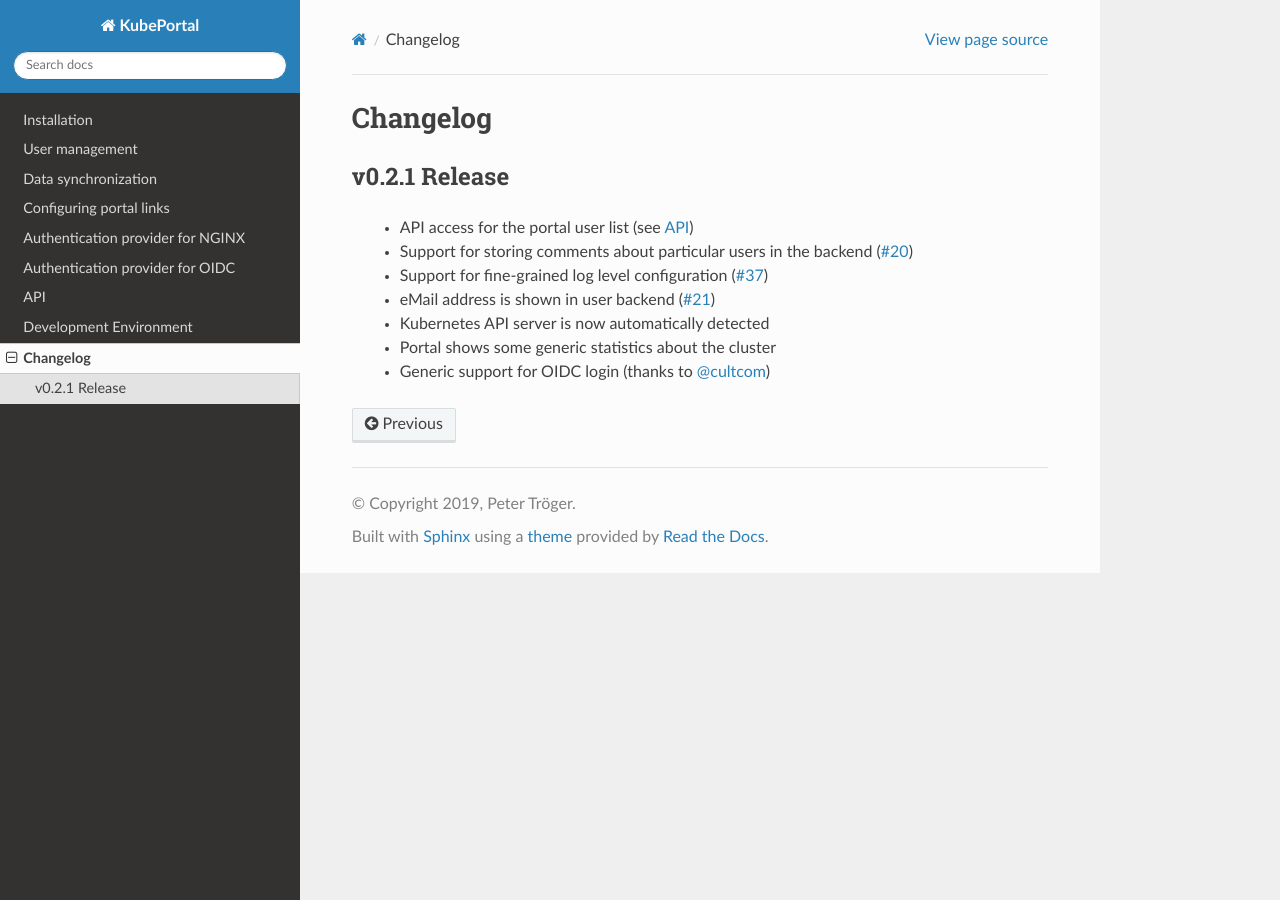
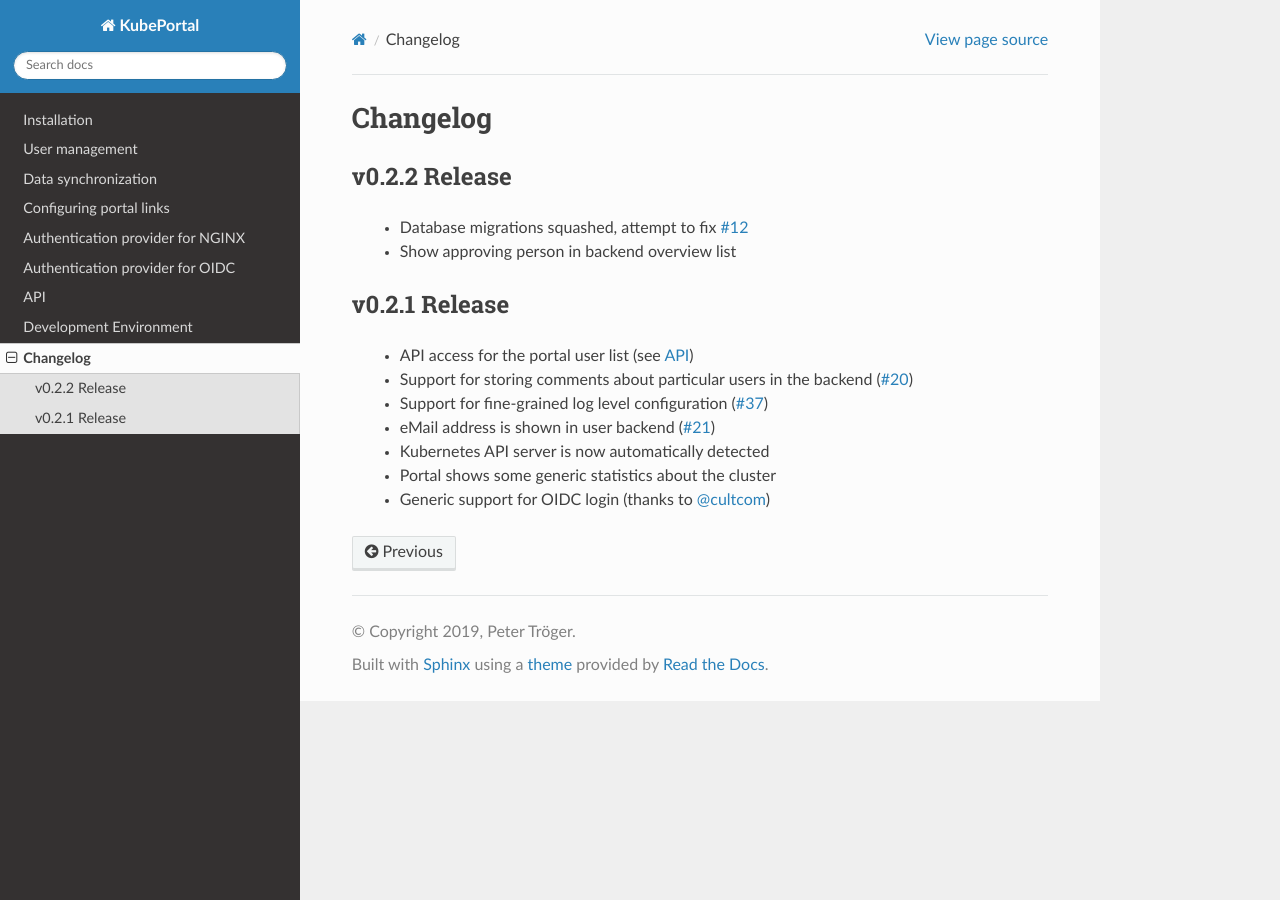
Before and after one commit to kubeportal/kubeportal, a Sphinx documentation site: the page built from docs/changelog.rst, in a window 1280 px wide. Built offline with Sphinx 7.4.7 and the Read the Docs theme 2.0.0, drawn with Linux system fonts in a browser that asks for light colours.

Commit message:
Prepare v0.2.2 release

```diff
--- a/docs/changelog.rst
+++ b/docs/changelog.rst
@@ -1,5 +1,14 @@
 Changelog
 #########
+
+
+.. _v0.2.2:
+
+v0.2.2 Release
+===============
+
+  * Database migrations squashed, attempt to fix :issue:`12`
+  * Show approving person in backend overview list
 
 .. _v0.2.1:
 
```
